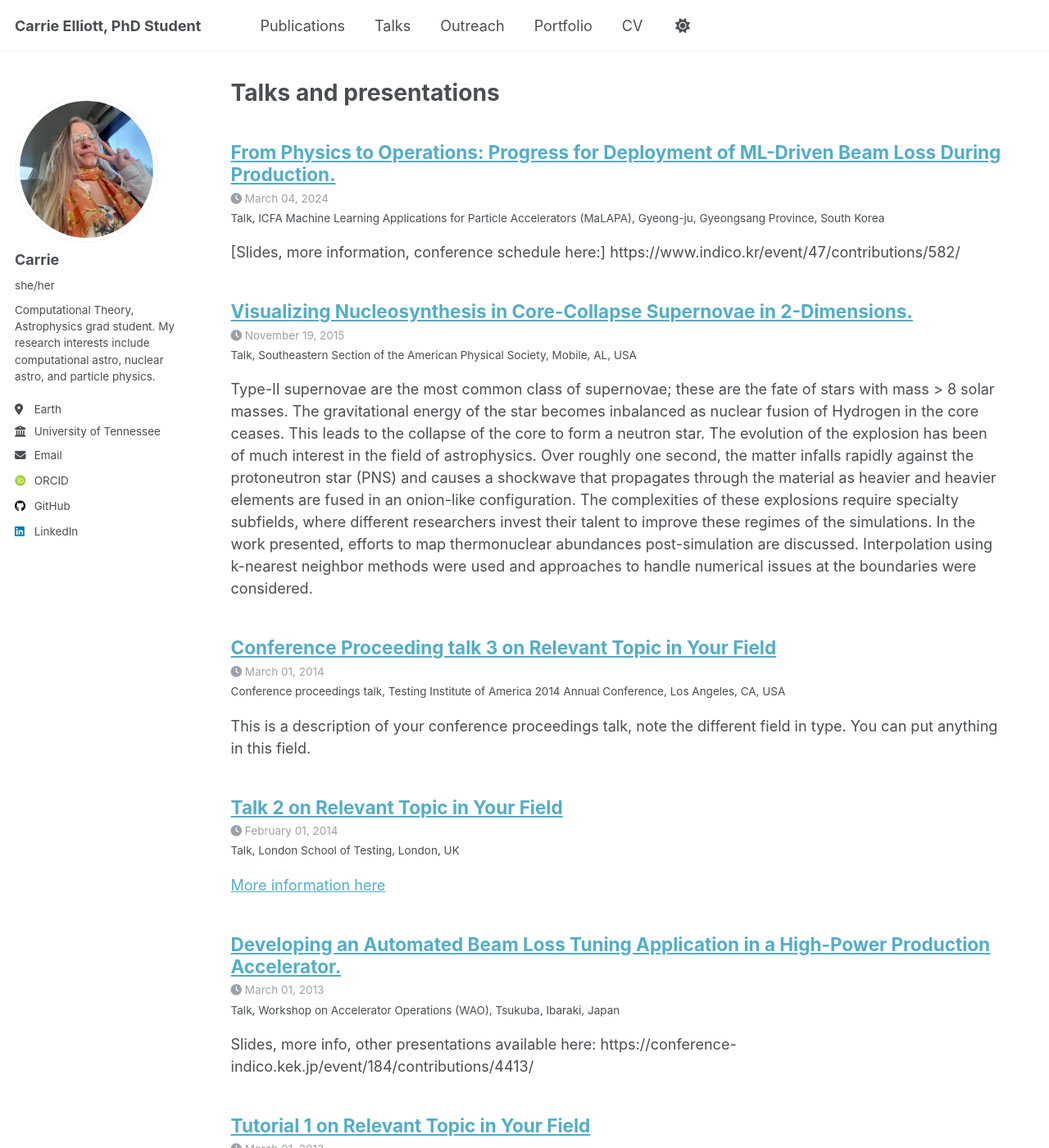
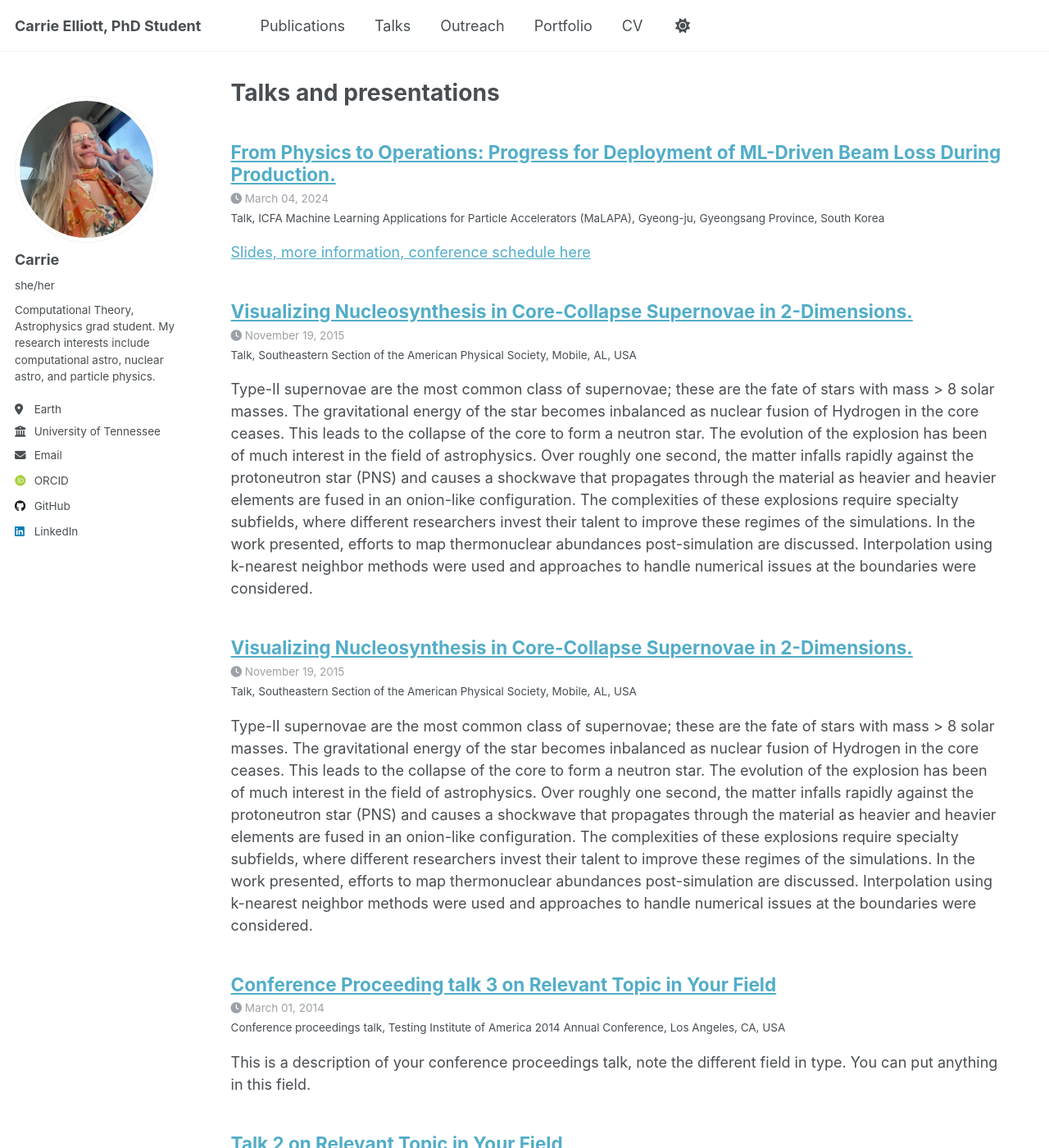
Before and after one commit to cellio00/cellio00.github.io, a Jekyll site: the page built from _pages/talks.html, in a window 1280 px wide and 1400 px high. Shown: the whole window at 82% size. Built offline with Jekyll 4.4.1, drawn with Linux system fonts in a browser that asks for light colours; some web fonts are replaced; some of the changed text lies outside the part shown.

Commit message:
fixing syntax

```diff
--- /dev/null
+++ b/_talks/2015-11-sesaps.md
@@ -0,0 +1,11 @@
+---
+title: "Visualizing Nucleosynthesis in Core-Collapse Supernovae in 2-Dimensions."
+collection: talks
+type: "Talk"
+permalink: /talks/2015-11-sesaps
+venue: "Southeastern Section of the American Physical Society"
+date: 2015-11-19
+location: "Mobile, AL, USA"
+---
+
+Type-II supernovae are the most common class of supernovae; these are the fate of stars with mass > 8 solar masses. The gravitational energy of the star becomes inbalanced as nuclear fusion of Hydrogen in the core ceases. This leads to the collapse of the core to form a neutron star. The evolution of the explosion has been of much interest in the field of astrophysics. Over roughly one second, the matter infalls rapidly against the protoneutron star (PNS) and causes a shockwave that propagates through the material as heavier and heavier elements are fused in an onion-like configuration. The complexities of these explosions require specialty subfields, where different researchers invest their talent to improve these regimes of the simulations. In the work presented, efforts to map thermonuclear abundances post-simulation are discussed. Interpolation using k-nearest neighbor methods were used and approaches to handle numerical issues at the boundaries were considered.
```
Also changed, not shown: _talks/2023-09-wao.md (+1 -1 lines), _talks/2024-03-icfa.md (+1 -1 lines).
